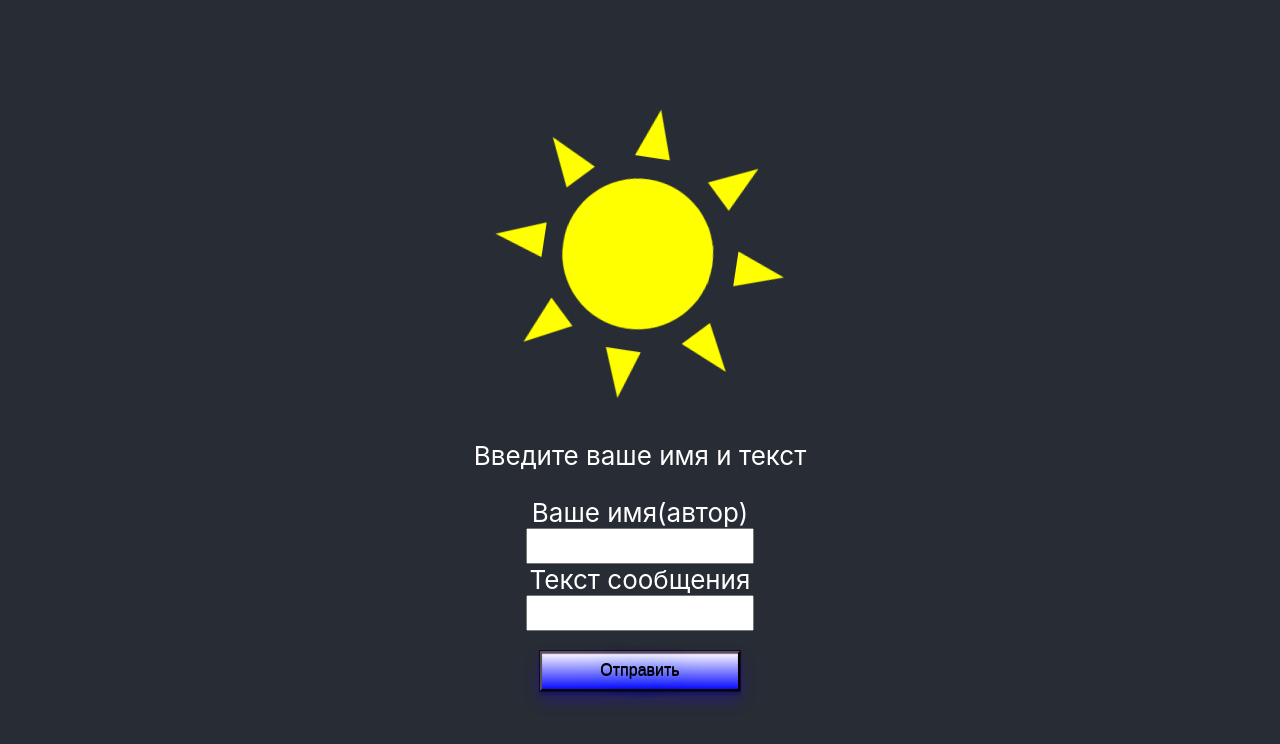
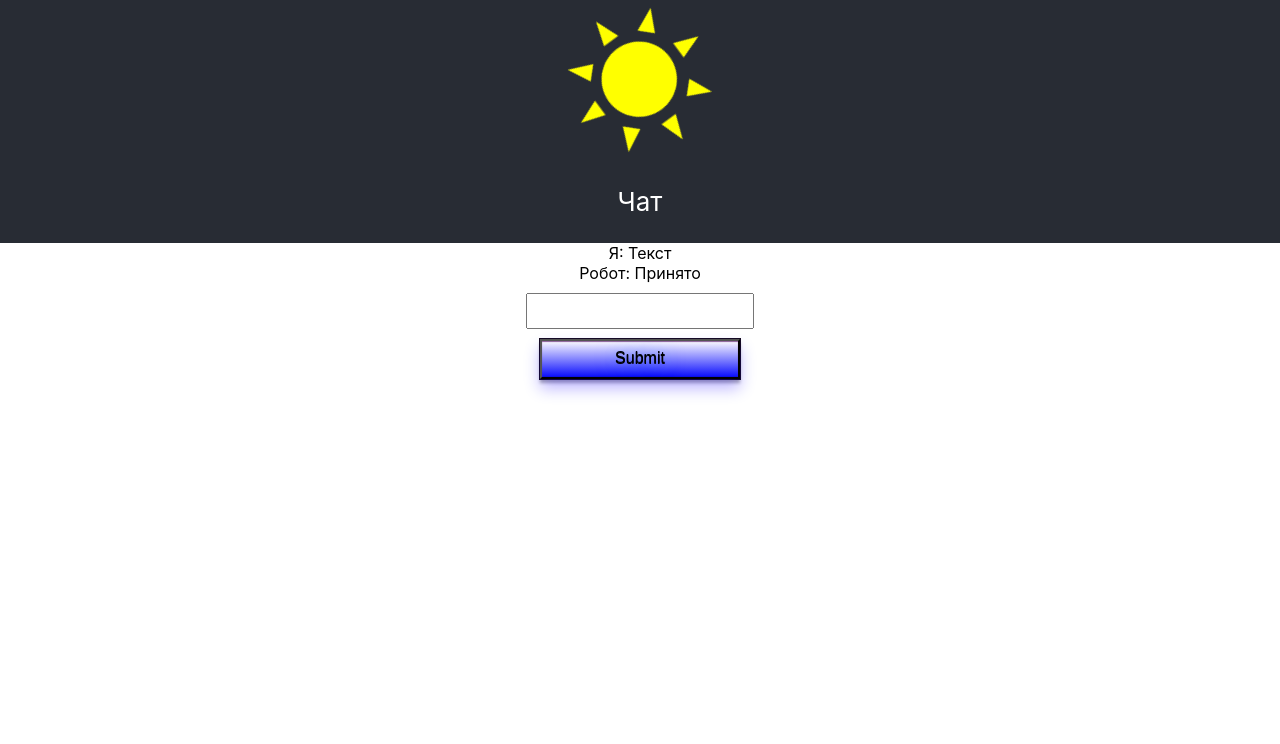
Before and after one commit to axt-ru/ReactJS_messenger, a React (Create React App) app: page / in a window 1280 px wide. Shown: the top 744 px of the page. Built offline with nearby package versions, Linux system fonts and the light colour scheme.

Commit message:
lesson2_correct_HW

```diff
--- a/package.json
+++ b/package.json
@@ -3,6 +3,7 @@
   "version": "0.1.0",
   "private": true,
   "dependencies": {
+    "@material-ui/core": "^4.12.3",
     "@testing-library/jest-dom": "^5.14.1",
     "@testing-library/react": "^11.2.7",
     "@testing-library/user-event": "^12.8.3",
--- a/src/App.css
+++ b/src/App.css
@@ -3,7 +3,7 @@
 }
 
 .App-logo {
-  height: 40vmin;
+  height: 20vmin;
   pointer-events: none;
 }
 
@@ -15,7 +15,7 @@
 
 .App-header {
   background-color: #282c34;
-  min-height: 100vh;
+  min-height: 5vh;
   display: flex;
   flex-direction: column;
   align-items: center;
--- a/src/App.js
+++ b/src/App.js
@@ -1,16 +1,51 @@
 import logo from './logo.svg';
 import './App.css';
-import { Message } from './Message'
+import { MessageList  } from './components/MessageList/MessageList'
+import { Form } from "./components/Form/Form";
+import { AUTHORS } from "./constants";
+import { useRef, useEffect, useState, useCallback } from "react";
+import { Message } from "./components/Message/Message";
 
 function App() {
+  const [messages, setMessages] = useState([
+    { text: "Текст", author: AUTHORS.human, id: 1 },
+  ]);
+
+  const handleSendMessage = useCallback(
+    (newMessage) => {
+      setMessages([...messages, newMessage]);
+    },
+    [messages]
+  );
+
+  useEffect(() => {
+    if (
+      !messages.length ||
+      messages[messages.length - 1].author === AUTHORS.robot
+    ) {
+      return;
+    }
+
+    const timeout = setTimeout(() => {
+      const newMessage = {
+        text: "Принято",
+        author: AUTHORS.robot,
+        id: Date.now(),
+      };
+
+      setMessages([...messages, newMessage]);
+    }, 1000);
+
+    return () => clearTimeout(timeout);
+  }, [messages]);
+
   return (
     <div className="App">
       <header className="App-header">
         <img src={logo} className="App-logo" alt="logo" />
         <p>
-          Введите ваше имя и текст
+          Чат
         </p>
-        <Message />
         {/* <a
           className="App-link"
           href="https://reactjs.org"
@@ -20,6 +55,8 @@ function App() {
           Learn React
         </a> */}
       </header>
+      <MessageList messages={messages} />
+      <Form onSendMessage={handleSendMessage} />
     </div>
   );
 }
--- a/src/Message.js
+++ /dev/null
@@ -1,51 +0,0 @@
-// Lesson 2
-
-import './Message.css';
-import React, {useState, useEffect, useCallback} from "react";
-
-export const Message = (props) => {
-    const [messageList, setmessageList] = useState([]);
-
-useEffect(() => {
-if (!messageList.length || messageList[messageList.length - 1].author === 'Robot') {
-    return;
-}
-    const timeout = setTimeout (() => {
-    const robotMessage = { author: 'Robot', text: 'принято', id: Date.now()};
-
-    setmessageList([...messageList, robotMessage]);
-}, 1200);
-
-return () => clearTimeout(timeout);
-}, [messageList]);
-
-const handleClick = useCallback(() => {
-    let valueAuthor = document.getElementById('author').value;
-    let valueText = document.getElementById('text').value;
-
-    const newMessage = {author: valueAuthor, text: valueText, id: 1};
-
-    setmessageList([...messageList, newMessage]);
-}, [messageList]);
-
-
-return (
-        <>
-        <form action="#">
-            <span>Ваше имя(автор)</span>
-            <input id="author" type="text"></input>
-            <span>Текст сообщения</span>
-            <input id="text" type="text"></input>
-            <button onClick={handleClick}>Отправить</button>
-        </form>
-            {messageList.map((m) => (
-                <div>{m.author}: {m.text}</div>
-            )  )}
-{/*
-            <div className = "Message"> Привет будущий {props.specialty}!!!</div>
-            <p className = "location">Ты на {props.location} </p> */}
-        </>
-
-    )
-
-};
--- /dev/null
+++ b/src/components/Form/Form.css
@@ -0,0 +1,15 @@
+.buttonChat {
+    width: 200px;
+    height: 40px;
+    font-size: 16px;
+    box-shadow: inset 0 1px 1px rgba(111, 55, 125, 0.8), inset 0 -1px 0px rgba(27, 19, 138, 0.2), 0 9px 16px 0 rgba(25, 0, 255, 0.3), 0 4px 3px 0 rgba(0, 0, 0, 0.3), 0 0 0 1px #150a1e;
+    background-image: linear-gradient(#fdfbff, #090dfd);
+    text-shadow: 0 0 21px rgba(36, 138, 255, 0.5), 0 -1px 0 #000000;
+}
+
+.textField {
+    display: block;
+    margin: 10px auto;
+    width: 220px;
+    height: 30px;
+}
--- /dev/null
+++ b/src/components/Form/Form.js
@@ -0,0 +1,30 @@
+import React, { useState, useRef } from 'react';
+import { AUTHORS } from '../../constants';
+import './Form.css';
+
+export const Form = ({ onSendMessage }) => {
+  const [value, setValue] = useState('');
+  const inputRef = useRef();
+
+  const handleChange = (e) => {
+    setValue(e.target.value);
+  }
+
+  const handleSubmit = (e) => {
+    e.preventDefault();
+
+    onSendMessage({
+      author: AUTHORS.human,
+      id: Date.now(),
+      text: value,
+    });
+    setValue('');
+  }
+
+  return (
+    <form onSubmit={handleSubmit}>
+      <input className="textField" ref={inputRef} type="text" value={value} onChange={handleChange} />
+      <input className="buttonChat" type="submit" />
+    </form>
+  )
+}
--- /dev/null
+++ b/src/components/Message/Message.js
@@ -0,0 +1,7 @@
+import React from "react";
+
+export const Message = ({ text, author }) => (
+  <div>
+    {author}: {text}
+  </div>
+);
--- /dev/null
+++ b/src/components/MessageList/MessageList.js
@@ -0,0 +1,13 @@
+// Lesson 3
+
+import React, { useCallback } from "react";
+import { Message } from "../Message/Message";
+
+export const MessageList = ({ messages }) => {
+
+  const renderMessage = useCallback((mess) => (
+    <Message text={mess.text} author={mess.author} key={mess.id} />
+  ), []);
+
+  return messages.map(renderMessage);
+};
--- /dev/null
+++ b/src/constants.js
@@ -0,0 +1,4 @@
+export const AUTHORS = {
+    human: "Я",
+    robot: "Робот",
+  };
```
Also changed, not shown: src/components/MessageList/MessageList.css (renamed from src/Message.css), 1 other file (tests, documents, lock files or other folders).
